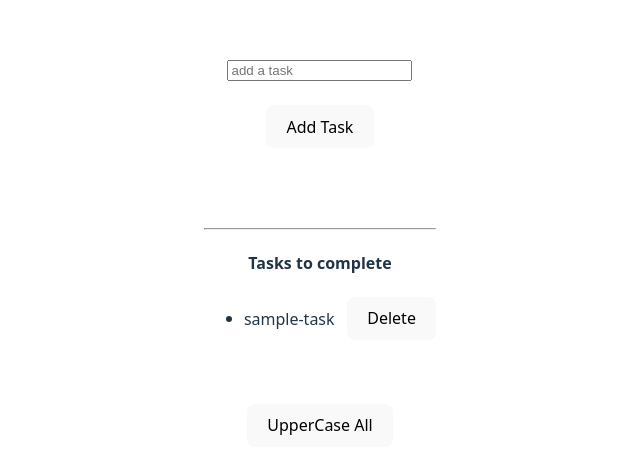
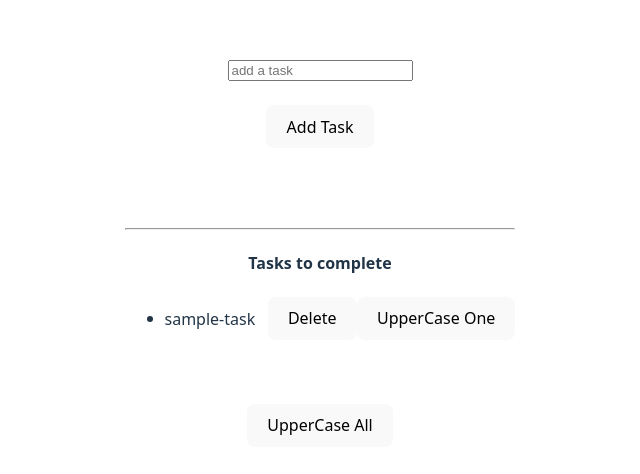
Before and after one commit to Shubhi89/learning_react, a React (Vite) app: page / in a window 1280 px wide. Shown: the part 148-622 px from the top of the page, without its empty margins (320-960 px from the left). Built offline with nearby package versions, Linux system fonts and the light colour scheme.

Commit message:
how to update one element in array

```diff
--- a/src/todoList.jsx
+++ b/src/todoList.jsx
@@ -31,6 +31,20 @@
         );
     };
 
+    let upperCaseOne = (id) => {
+        setTodos((prevTodos) =>
+            prevTodos.map((todo) => {
+                if(todo.id == id) {
+                    return {
+                        ...todo , task:todo.task.toUpperCase(),
+                    };
+                } else {
+                    return todo;
+                }
+            })
+        );
+    };
+
     return(
         <div>
             <input type="text" placeholder="add a task" value={newTodo} onChange={updateTodoValue}/>
@@ -47,6 +61,7 @@
                             <span>{todo.task}</span>
                             &nbsp;&nbsp;&nbsp;
                             <button onClick={() => deleteTodo(todo.id)}>Delete</button>
+                            <button onClick={() => upperCaseOne(todo.id)}>UpperCase One</button>
                         </li>
                         )
                     })
```
